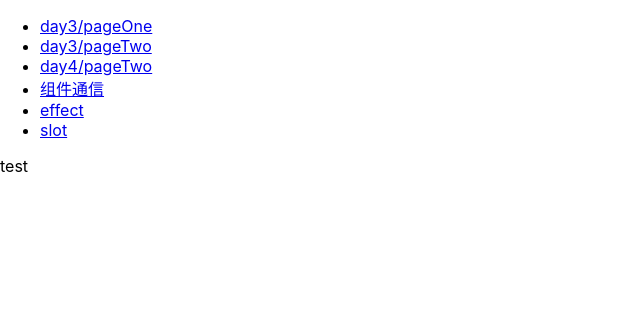
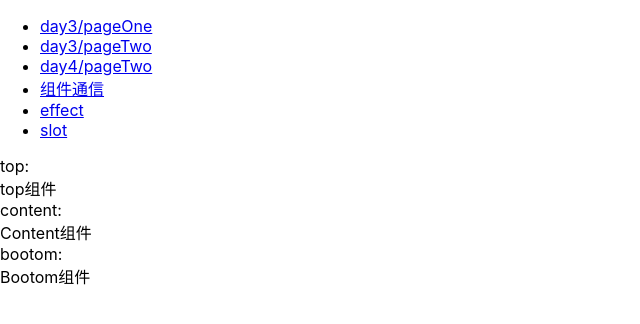
Before and after one commit to zhaoyuanmeng/react-demo, a React (Vite) app: page /slot in a window 1280 px wide. Shown: the top 324 px of the page, without its empty margins (0-640 px from the left). Built offline with nearby package versions, Linux system fonts and the light colour scheme.

Commit message:
feat: 添加slot的例子

```diff
--- a/src/slot/slot.tsx
+++ b/src/slot/slot.tsx
@@ -1,5 +1,73 @@
-function Slot() {
-  return <div>test</div>;
+/*
+ *@Author: 赵元达
+ *@Date: 2022-09-27 10:53:35
+ *@parms:
+ *@Description: 第一种形式 通过children的方式
+ */
+function Slot(props: any) {
+  const { children } = props;
+
+  return (
+    <div>
+      <div>我是子组件中的内容</div>
+      <div>{children}</div>
+    </div>
+  );
 }
 
-export default Slot;
+/*
+ *@Author: 赵元达
+ *@Date: 2022-09-27 10:55:10
+ *@parms:
+ *@Description: 就是通过props里面的属性传 不过里面是组件或者是别的东西
+ */
+function SlotTwo(props: any) {
+  const { top, content, bootom } = props;
+  return (
+    <div>
+      <div>top:{top()}</div>
+      <div>content:{content()}</div>
+      <div>bootom:{bootom()}</div>
+    </div>
+  );
+}
+
+/*
+ *@Author: 赵元达
+ *@Date: 2022-09-27 10:57:11
+ *@parms:
+ *@Description: Top 组件
+ */
+function Top() {
+  return <div>top组件</div>;
+}
+/*
+ *@Author: 赵元达
+ *@Date: 2022-09-27 10:57:30
+ *@parms:
+ *@Description: Content组件
+ */
+function Content() {
+  return <div>Content组件</div>;
+}
+
+/*
+ *@Author: 赵元达
+ *@Date: 2022-09-27 10:57:40
+ *@parms:
+ *@Description: Bootom 组件
+ */
+function Bootom() {
+  return <div>Bootom组件</div>;
+}
+
+function Parent() {
+  return (
+    <div>
+      {/* <Slot>我来自于父组件插槽中的内容</Slot> */}
+      <SlotTwo top={Top} content={Content} bootom={Bootom}></SlotTwo>
+    </div>
+  );
+}
+
+export default Parent;
```
